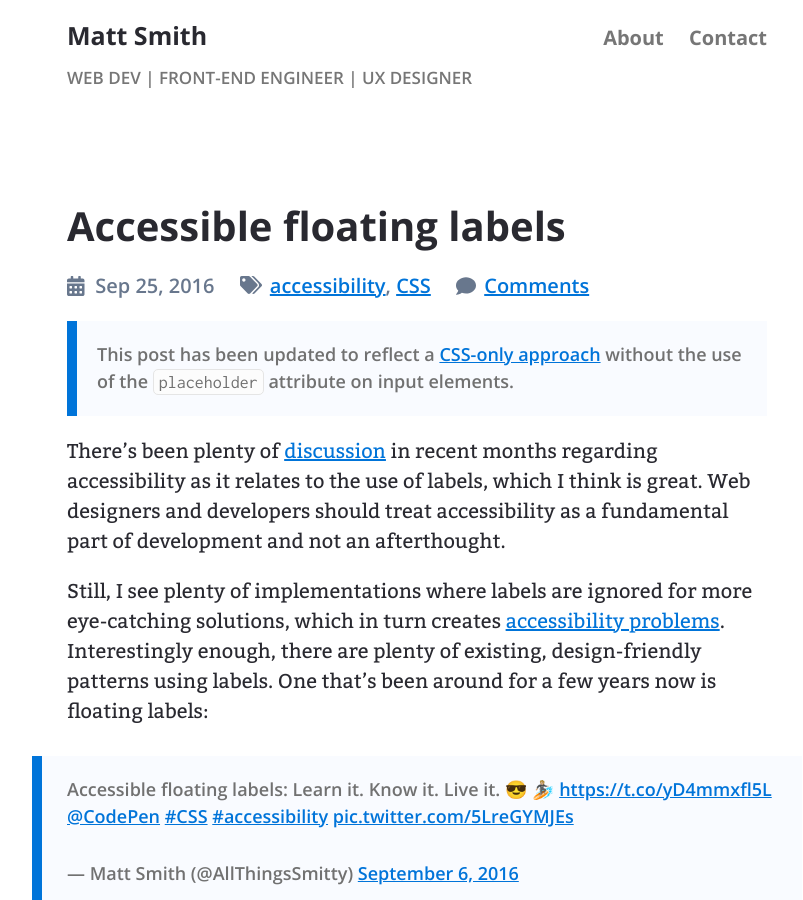
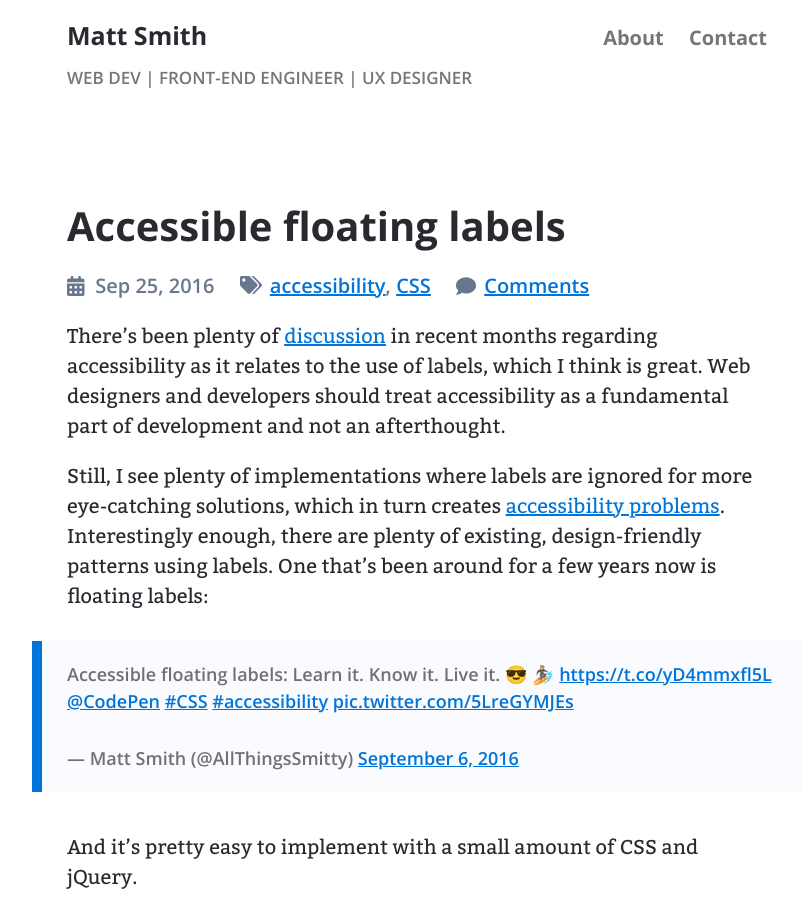
Before and after one commit to AllThingsSmitty/allthingssmitty.github.io, a Jekyll site: the page built from _posts/2016-09-25-accessible-floating-labels.md, in a window 1280 px wide and 900 px high. Shown: the whole window, without its empty margins (223-1026 px from the left). Built offline with Jekyll 4.4.1, drawn with Linux system fonts in a browser that asks for light colours; comment, search, counter and statistics services are not loaded.

Commit message:
Remove note

```diff
--- a/_posts/2016-09-25-accessible-floating-labels.md
+++ b/_posts/2016-09-25-accessible-floating-labels.md
@@ -7,7 +7,7 @@
 comments: true
 ---
 
-<p class="message">This post has been updated to reflect a <a href="http://codepen.io/AllThingsSmitty/pen/VjykOz/">CSS-only approach</a> without the use of the <code class="highlighter-rouge">placeholder</code> attribute on input elements.</p>
+<!--<p class="message">This post has been updated to reflect a <a href="http://codepen.io/AllThingsSmitty/pen/VjykOz/">CSS-only approach</a> without the use of the <code class="highlighter-rouge">placeholder</code> attribute on input elements.</p>-->
 
 There's been plenty of [discussion](https://adactio.com/journal/10910){:rel="external"} in recent months regarding accessibility as it relates to the use of labels, which I think is great. Web designers and developers should treat accessibility as a fundamental part of development and not an afterthought.
 
```
